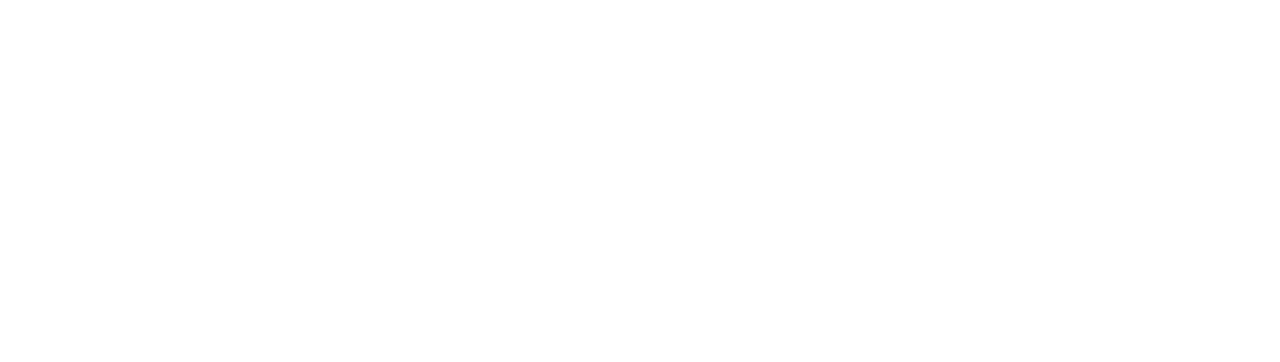
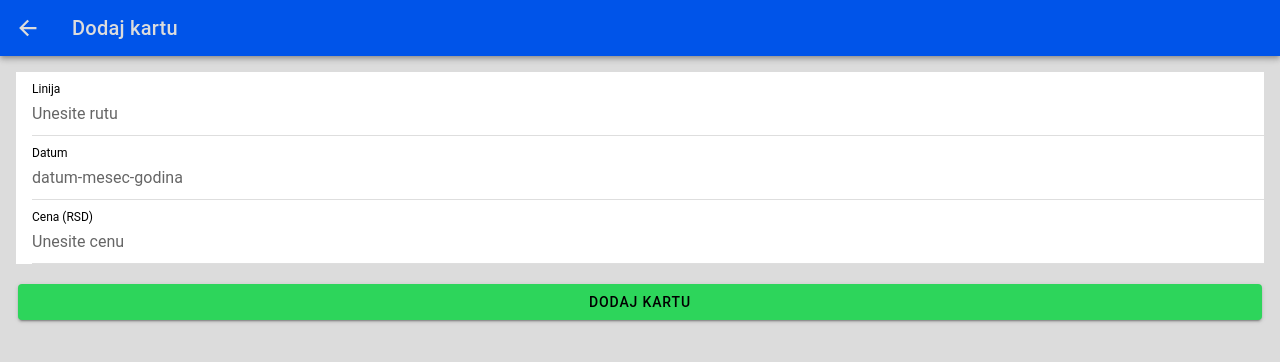
Before and after one commit to Boslodan/BusTicketApp, a React (Vite) app in the folder BusTicketApp/: page /AddTicket in a window 1280 px wide. Shown: the top 362 px of the page. Built offline with nearby package versions, Linux system fonts and the light colour scheme.

Commit message:
Admin-DodajKartu

```diff
--- a/BusTicketApp/src/App.tsx
+++ b/BusTicketApp/src/App.tsx
@@ -7,6 +7,8 @@
 import MyTickets from './pages/MyTickets';
 import MyAccount from './pages/MyAccount';
 import TicketDetails from './pages/TicketDetail';
+import AddTicket from './pages/AddTicket';
+
 
 /* Core CSS required for Ionic components to work properly */
 import '@ionic/react/css/core.css';
@@ -52,6 +54,9 @@
         <Route exact path="/ticket/:ticketId">
           <TicketDetails />
         </Route>
+        <Route exact path="/AddTicket">
+          <AddTicket />
+        </Route>
         <Route exact path="/">
           <Redirect to="/login" />
         </Route>
--- /dev/null
+++ b/BusTicketApp/src/pages/AddTicket.tsx
@@ -0,0 +1,102 @@
+import React, { useState } from 'react';
+import {IonPage,IonHeader,IonToolbar,IonTitle,IonContent,IonInput,IonItem,IonLabel,IonButton,IonButtons,IonBackButton, IonToast,} from '@ionic/react';
+import { useHistory } from 'react-router-dom';
+import { addTicket } from '../services/firebaseService';
+
+const AddTicket: React.FC = () => {
+  const [route, setRoute] = useState('');
+  const [date, setDate] = useState('');
+  const [price, setPrice] = useState('');
+  const [showSuccessToast, setShowSuccessToast] = useState(false);
+  const [showErrorToast, setShowErrorToast] = useState(false);
+  const history = useHistory();
+
+  const handleAddTicket = async () => {
+    const token = localStorage.getItem('authToken');
+    if (!token) {
+      setShowErrorToast(true);
+      return;
+    }
+
+    const numericPrice = parseFloat(price);
+    if (isNaN(numericPrice)) {
+      setShowErrorToast(true);
+      return;
+    }
+
+    try {
+      await addTicket({ route, date, price: numericPrice }, token);
+      setShowSuccessToast(true);
+      setRoute('');
+      setDate('');
+      setPrice('');
+      setTimeout(() => history.push('/home'), 1200);
+    } catch (error) {
+      setShowErrorToast(true);
+    }
+  };
+
+  return (
+    <IonPage>
+      <IonHeader>
+      <IonToolbar style={{ '--background': '#0054e9', '--color':'#dcdcdc' }}>
+        <IonButtons slot="start">
+          <IonBackButton defaultHref="/home" style={{ '--color': '#dcdcdc' }}/>
+            </IonButtons>
+          <IonTitle>Dodaj kartu</IonTitle>
+        </IonToolbar>
+      </IonHeader>
+      <IonContent className="ion-padding" style={{ '--background': '#dcdcdc' }}>
+        <IonItem>
+          <IonLabel position="stacked">Linija</IonLabel>
+          <IonInput
+            value={route}
+            onIonChange={(e) => setRoute(e.detail.value!)}
+            placeholder="Unesite rutu"
+          />
+        </IonItem>
+        <IonItem>
+          <IonLabel position="stacked">Datum</IonLabel>
+          <IonInput
+            value={date}
+            onIonChange={(e) => setDate(e.detail.value!)}
+            placeholder="datum-mesec-godina"
+          />
+        </IonItem>
+        <IonItem>
+          <IonLabel position="stacked">Cena (RSD)</IonLabel>
+          <IonInput
+            type="number"
+            value={price}
+            onIonChange={(e) => setPrice(e.detail.value!)}
+            placeholder="Unesite cenu"
+          />
+        </IonItem>
+        <IonButton
+          expand="block"
+          color="success"
+          onClick={handleAddTicket}
+          style={{ marginTop: '20px' }}
+        >
+          Dodaj kartu
+        </IonButton>
+        <IonToast
+          isOpen={showSuccessToast}
+          onDidDismiss={() => setShowSuccessToast(false)}
+          message="Karta je uspešno dodata!"
+          duration={2000}
+          color="success"
+        />
+        <IonToast
+          isOpen={showErrorToast}
+          onDidDismiss={() => setShowErrorToast(false)}
+          message="Greška pri dodavanju karte. Pokušajte ponovo."
+          duration={2000}
+          color="danger"
+        />
+      </IonContent>
+    </IonPage>
+  );
+};
+
+export default AddTicket;
--- a/BusTicketApp/src/pages/Home.tsx
+++ b/BusTicketApp/src/pages/Home.tsx
@@ -1,5 +1,5 @@
 import React, { useState, useEffect } from 'react';
-import {IonPage,IonHeader,IonToolbar,IonTitle,IonContent,IonList,IonItem,IonLabel,IonButton,IonGrid,IonRow,IonCol,IonCard,IonCardHeader,IonCardTitle,IonCardContent,IonMenu,IonMenuButton,IonButtons,IonSearchbar,} from '@ionic/react';
+import {IonPage,IonHeader,IonToolbar,IonTitle,IonContent,IonList,IonItem,IonLabel,IonButton,IonGrid,IonRow,IonCol,IonCard,IonCardHeader,IonCardTitle,IonCardContent,IonMenu,IonMenuButton,IonButtons,IonSearchbar,  useIonViewWillEnter,} from '@ionic/react';
 import { useHistory } from 'react-router-dom';
 import { TicketData } from '../services/firebaseService';
 import { getTickets } from '../services/firebaseService';
@@ -9,26 +9,35 @@
   const [tickets, setTickets] = useState<TicketData[]>([]);
   const history = useHistory();
   const [searchText, setSearchText] = useState('');
+  const [userEmail, setUserEmail] = useState('');
 
-  useEffect(() => {
   const fetchTickets = async () => {
     const token = localStorage.getItem('authToken');
     if (token) {
       try {
         const fetchedTickets = await getTickets(token);
-          const ticketsArray = Object.keys(fetchedTickets).map(key => ({
+        const ticketsArray = Object.keys(fetchedTickets).map((key) => ({
           ...fetchedTickets[key] as TicketData,
-            id: key
+          id: key,
         }));
         setTickets(ticketsArray);
       } catch (error) {
-          console.error('Greška pri učitavanju karata: ', error);
+        console.error('Greška pri učitavanju karata:', error);
       }
     }
   };
 
+
+  useEffect(() => {
     fetchTickets();
   }, []);
+
+  useIonViewWillEnter(() => {
+    const email= localStorage.getItem('userEmail');
+    if(email) setUserEmail(email);
+    fetchTickets();
+
+  });
 
 
   const handleBuyTicket = (ticketId: string) => {
@@ -42,8 +51,8 @@
 
   const handleLogout = () => {
     localStorage.removeItem('authToken');
+    localStorage.removeItem('userEmail');
     console.log('Token obrisan');
-
     history.push('/login');
   };
 
@@ -87,9 +96,15 @@
               <IonCol size="12">
                 <IonCard>
                   <IonCardHeader style={{'--background':'#0054e9'}}>
-                    <IonCardTitle style={{'--color':'#dcdcdc',display:'flex', justifyContent:'center' }}>Dostupne linije</IonCardTitle>
+                    <IonCardTitle style={{'--color':'#ffffff',display:'flex', justifyContent:'center' }}>Dostupne linije</IonCardTitle>
                   </IonCardHeader>
-                  <IonCardContent>
+                  <IonCardContent >
+                  {userEmail === 'admin@gmail.com' && (
+                      <IonButton color="danger" onClick={() => handleNavigation('/addTicket')}  style={{ display: 'flex', flexDirection: 'column', alignItems: 'center' ,
+                        fontSize: '14px',width: 'auto',height: 'auto',marginTop: '10px',}}>
+                        Dodaj kartu
+                      </IonButton>
+                    )}
                   <IonSearchbar
                       value={searchText}
                       onIonChange={(e) => setSearchText(e.detail.value!)}
@@ -103,6 +118,15 @@
                             <p>Cena: {ticket.price} RSD</p>
                             <p>Datum: {ticket.date}</p>
                           </IonLabel>
+                          {userEmail === 'admin@gmail.com' ? (
+                            <IonButton
+                              slot="end"
+                              color="secondary"
+                              onClick={() => handleBuyTicket(ticket.id)}
+                            >
+                              Uredi
+                            </IonButton>
+                          ) : (
                             <IonButton
                               slot="end"
                               color="primary"
@@ -110,6 +134,7 @@
                             >
                               Detalji
                             </IonButton>
+                          )}
                         </IonItem>
                       ))}
                     </IonList>
--- a/BusTicketApp/src/pages/Login.tsx
+++ b/BusTicketApp/src/pages/Login.tsx
@@ -27,6 +27,8 @@
 
       localStorage.setItem('authToken', result.idToken);
       localStorage.setItem('userId', result.localId);
+      localStorage.setItem('userEmail', email);
+
 
       setShowSuccessToast(true);
       setTimeout(() => {
--- a/BusTicketApp/src/services/firebaseService.ts
+++ b/BusTicketApp/src/services/firebaseService.ts
@@ -78,3 +78,13 @@
     throw error;
   }
 };
+
+
+export const addTicket = async (ticket: Omit<TicketData, 'id'>, token: string): Promise<void> => {
+  try {
+    await axios.post(`${DATABASE_URL}/tickets.json?auth=${token}`, ticket);
+  } catch (error) {
+    console.error('Greška pri dodavanju karte:', error);
+    throw error;
+  }
+};
```
Lines whose indentation alone changed are shown as unchanged.
